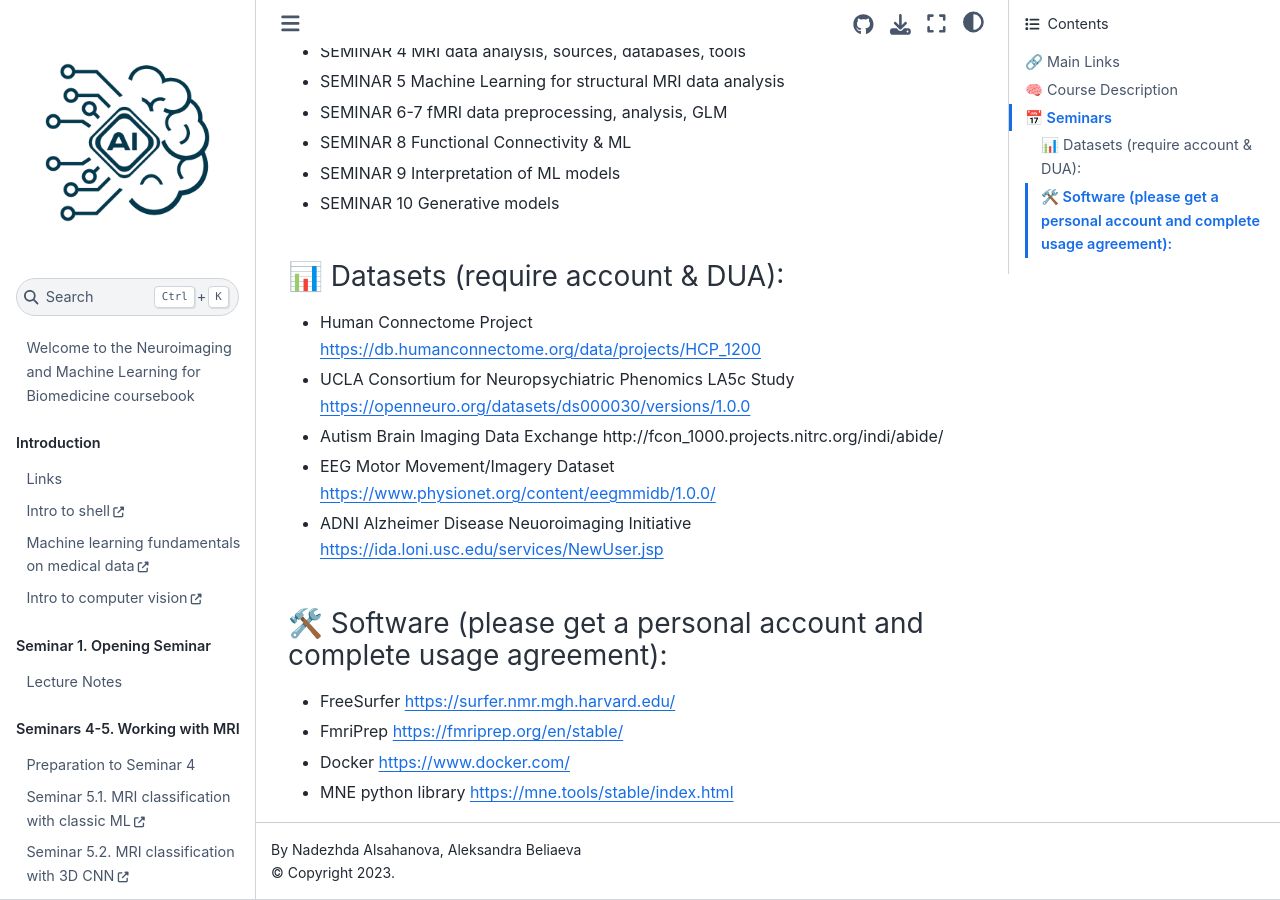
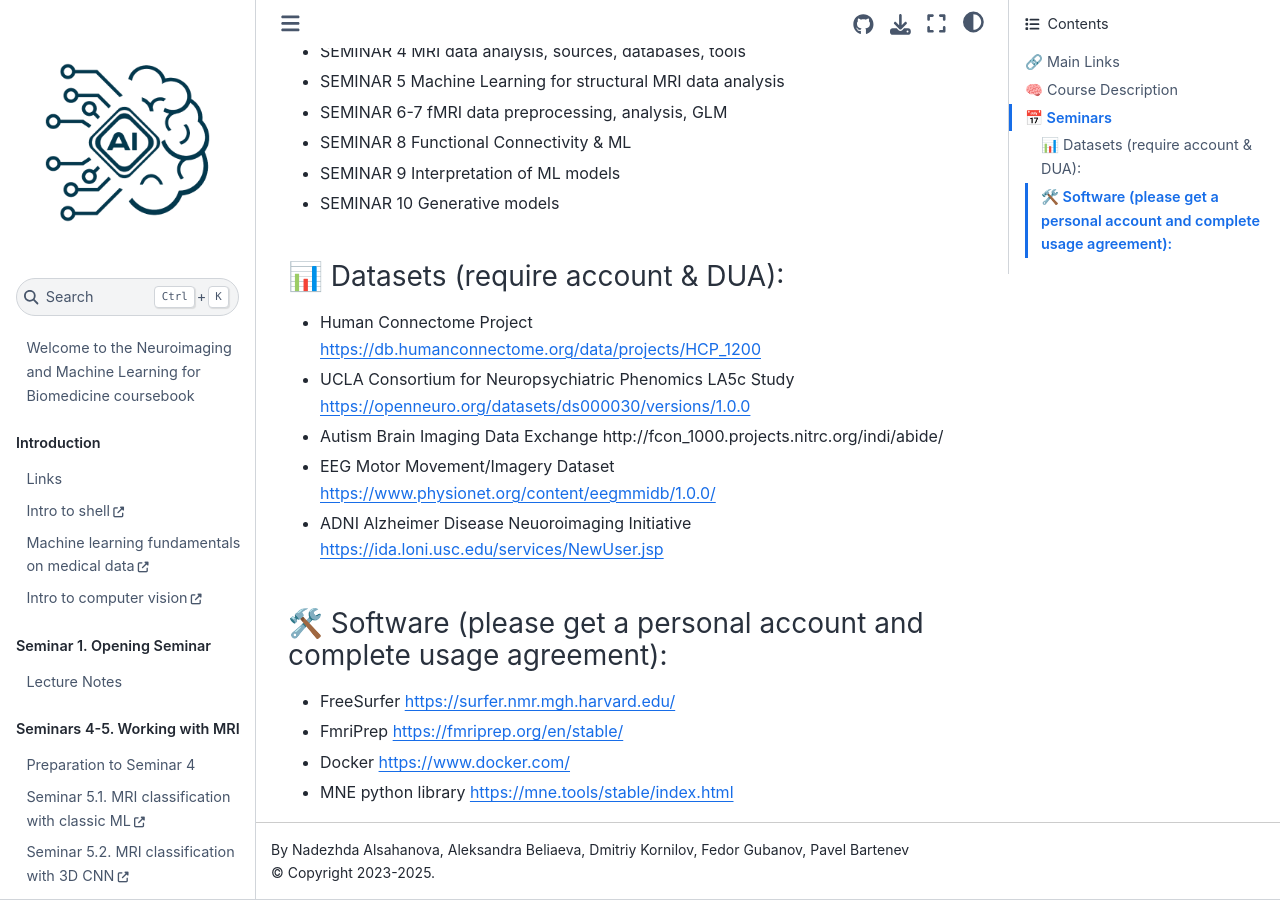
Before and after one commit to BIMAI-lab/NEUROML_course, a Jupyter Book: the page built from README.md, in a window 1280 px wide and 900 px high, scrolled down 908 px. Built offline with Jupyter Book 1.0.4 settings and Sphinx 7.4.7 and the Sphinx Book theme 1.1.4, drawn with Linux system fonts in a browser that asks for light colours; pages that are not in the unit, such as notebooks, are missing from menus.

Commit message:
Update _config.yml

```diff
--- a/_config.yml
+++ b/_config.yml
@@ -2,7 +2,8 @@
 # Learn more at https://jupyterbook.org/customize/config.html
 
 title: Neuroimaging and Machine Learning for Biomedicine
-author: Nadezhda Alsahanova, Aleksandra Beliaeva
+copyright: "2023-2025"
+author: Nadezhda Alsahanova, Aleksandra Beliaeva, Dmitriy Kornilov, Fedor Gubanov, Pavel Bartenev
 logo: logo.png
 
 # Force re-execution of notebooks on each build.
```
